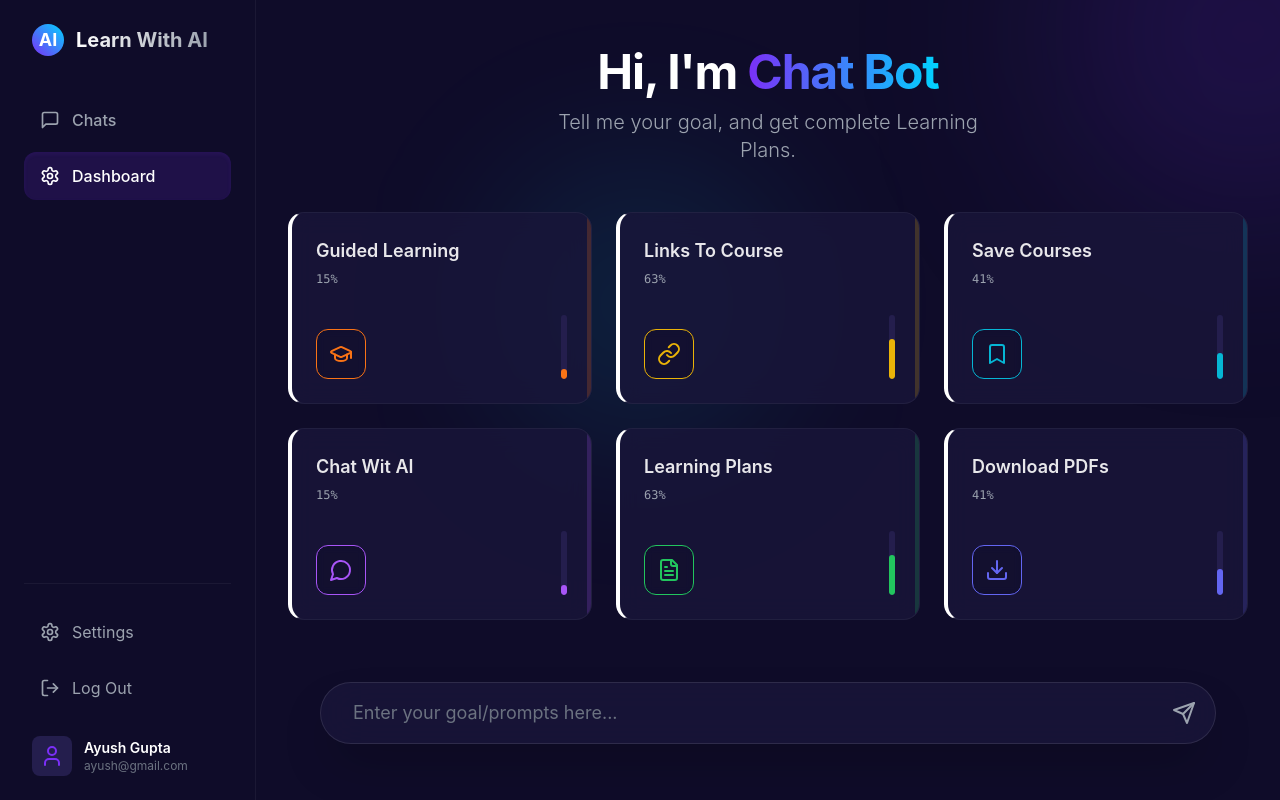
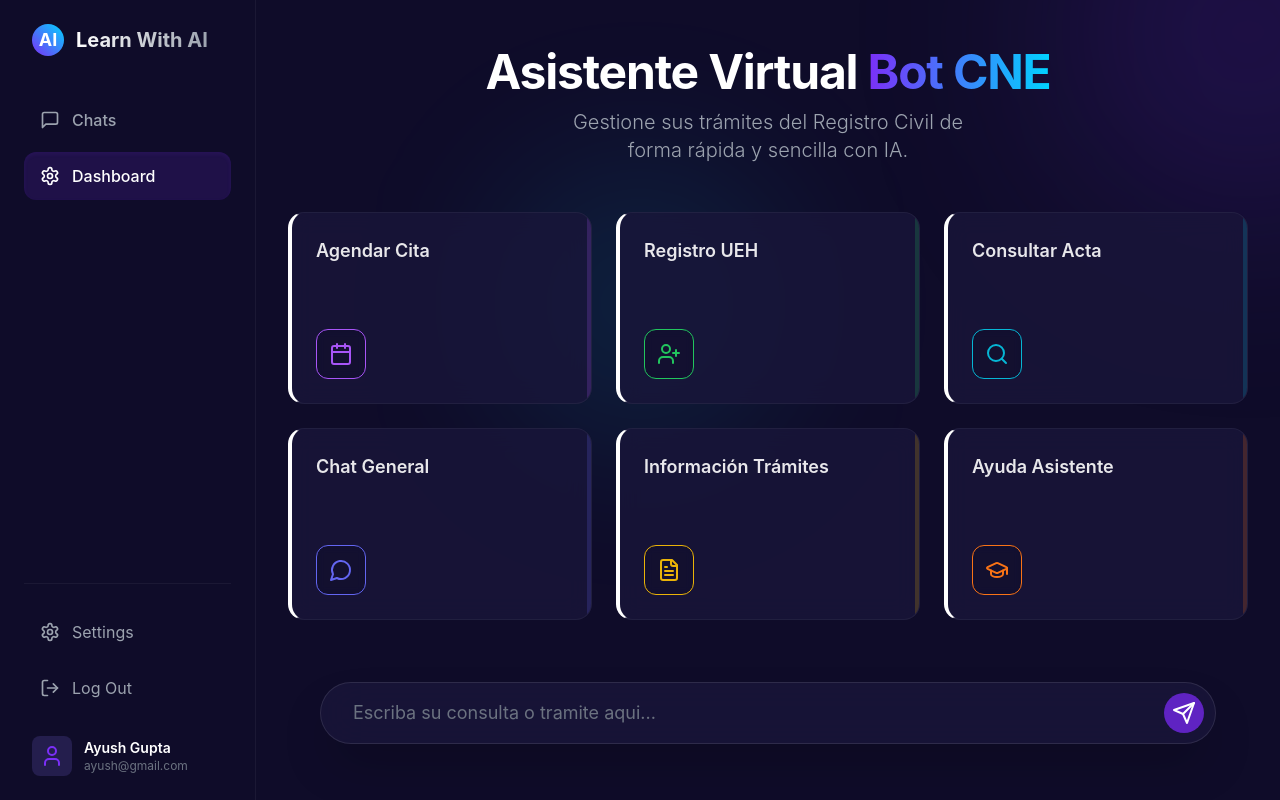
Before and after one commit to silvaanthony2005/Bot-de-gesti-n-onrc, a React (Vite) app in the folder frontend/: page /dashboard in a window 1280 px wide. Built offline with nearby package versions, Linux system fonts and the light colour scheme.

Commit message:
feat: Agregar navegación al chat con prompts iniciales desde el Dashboard

```diff
--- a/frontend/src/pages/ChatPage.jsx
+++ b/frontend/src/pages/ChatPage.jsx
@@ -3,14 +3,28 @@ import { Send, User, Bot, Loader2 } from 'lucide-react';
 import { Input } from '@/components/ui/Input';
 import { chatService } from '@/services/chatService';
 import { getFormById } from '@/components/features/forms/registry';
+import { useLocation } from 'react-router-dom';
 
 export default function ChatPage() {
+  const location = useLocation();
   const [messages, setMessages] = useState([
     { id: 1, role: 'bot', text: '¡Hola! Soy el asistente virtual del Registro Civil. ¿En qué puedo ayudarte hoy?' }
   ]);
   const [input, setInput] = useState('');
   const [isLoading, setIsLoading] = useState(false);
   const messagesEndRef = useRef(null);
+
+  const hasSentInitialPrompt = useRef(false);
+
+  // Efecto para manejar el prompt inicial desde el Dashboard
+  useEffect(() => {
+    if (location.state?.initialPrompt && !hasSentInitialPrompt.current) {
+      hasSentInitialPrompt.current = true;
+      sendMessage(location.state.initialPrompt);
+      // Limpiar el estado para evitar repeticiones
+      window.history.replaceState({}, document.title);
+    }
+  }, [location.state]);
 
   const scrollToBottom = () => {
     messagesEndRef.current?.scrollIntoView({ behavior: "smooth" });
@@ -20,20 +34,15 @@ export default function ChatPage() {
     scrollToBottom();
   }, [messages, isLoading]);
 
-  const handleSend = async (e) => {
-    e.preventDefault();
-    if (!input.trim() || isLoading) return;
+  const sendMessage = async (text) => {
+    if (!text.trim() || isLoading) return;
 
-    const userMessage = input.trim();
-    setMessages(prev => [...prev, { id: Date.now(), role: 'user', text: userMessage }]);
-    setInput('');
+    setMessages(prev => [...prev, { id: Date.now(), role: 'user', text: text.trim() }]);
     setIsLoading(true);
 
     try {
-      const data = await chatService.sendMessage(userMessage);
+      const data = await chatService.sendMessage(text);
 
-      // Detectar comandos especiales para formularios
-      // Ejemplo de respuesta n8n: "[FORMULARIO: REGISTRO_UEH] Por favor llene..."
       const formMatch = data.response.match(/\[FORMULARIO:\s*(\w+)\]/);
       let formId = null;
       let cleanText = data.response;
@@ -60,6 +69,14 @@ export default function ChatPage() {
     } finally {
       setIsLoading(false);
     }
+  };
+
+  const handleSend = async (e) => {
+    e.preventDefault();
+    if (!input.trim() || isLoading) return;
+    const userMessage = input.trim();
+    setInput('');
+    await sendMessage(userMessage);
   };
 
   const renderMessageContent = (msg) => {
--- a/frontend/src/pages/DashboardPage.jsx
+++ b/frontend/src/pages/DashboardPage.jsx
@@ -1,45 +1,93 @@
 import React from 'react';
-import { Send, GraduationCap, Link, Bookmark, MessageCircle, FileText, Download } from 'lucide-react';
+import { Send, GraduationCap, Calendar, UserPlus, Search, MessageCircle, FileText, Download } from 'lucide-react';
 import { ActionCard } from '@/features/dashboard/components/ActionCard';
 import { Input } from '@/components/ui/Input';
+import { useNavigate } from 'react-router-dom';
 
 export default function DashboardPage() {
+  const navigate = useNavigate();
+
+  const handleAction = (prompt) => {
+    // Navegamos al chat pasando el prompt inicial como estado
+    navigate('/chat', { state: { initialPrompt: prompt } });
+  };
+
   const actions = [
-    { title: "Guided Learning", icon: GraduationCap, progress: 15, color: "orange" },
-    { title: "Links To Course", icon: Link, progress: 63, color: "yellow" },
-    { title: "Save Courses", icon: Bookmark, progress: 41, color: "cyan" },
-    { title: "Chat Wit AI", icon: MessageCircle, progress: 15, color: "purple" },
-    { title: "Learning Plans", icon: FileText, progress: 63, color: "green" },
-    { title: "Download PDFs", icon: Download, progress: 41, color: "indigo" },
+    {
+      title: "Agendar Cita",
+      icon: Calendar,
+      color: "purple",
+      onClick: () => handleAction("Quisiera agendar una cita para mi registro")
+    },
+    {
+      title: "Registro UEH",
+      icon: UserPlus,
+      color: "green",
+      onClick: () => handleAction("Quiero iniciar un registro de Unión Estable de Hecho")
+    },
+    {
+      title: "Consultar Acta",
+      icon: Search,
+      color: "cyan",
+      onClick: () => handleAction("Necesito buscar un acta en el sistema")
+    },
+    {
+      title: "Chat General",
+      icon: MessageCircle,
+      color: "indigo",
+      onClick: () => navigate('/chat')
+    },
+    {
+      title: "Información Trámites",
+      icon: FileText,
+      color: "yellow",
+      onClick: () => handleAction("¿Qué requisitos necesito para los trámites?")
+    },
+    {
+      title: "Ayuda Asistente",
+      icon: GraduationCap,
+      color: "orange",
+      onClick: () => handleAction("¿Cómo funciona este asistente virtual?")
+    },
   ];
 
   return (
     <div className="flex flex-col h-full max-w-5xl mx-auto px-3 md:px-4 lg:p-8">
       {/* Header Section - Flex None to stay fixed */}
       <div className="flex-none mb-2 md:mb-12 mt-2 md:mt-4 text-center space-y-1 md:space-y-3">
-        <h1 className="text-3xl md:text-5xl font-bold text-white tracking-tight">
-          Hi, I'm <span className="text-transparent bg-clip-text bg-gradient-to-r from-primary-500 to-accent-blue">Chat Bot</span>
+        <h1 className="text-3xl md:text-5xl font-bold text-white tracking-tight leading-tight">
+          Asistente Virtual <span className="text-transparent bg-clip-text bg-gradient-to-r from-primary-500 to-accent-blue">Bot CNE</span>
         </h1>
-        <p className="text-sm md:text-xl text-gray-400 font-light max-w-md mx-auto">Tell me your goal, and get complete Learning Plans.</p>
+        <p className="text-sm md:text-xl text-gray-400 font-light max-w-md mx-auto">Gestione sus trámites del Registro Civil de forma rápida y sencilla con IA.</p>
       </div>
 
       {/* Grid Section - Flex 1 + Overflow Auto handles the scroll */}
       <div className="flex-1 min-h-0 overflow-y-auto no-scrollbar">
           <div className="grid grid-cols-2 lg:grid-cols-3 gap-2 md:gap-6 pb-2 md:pb-4">
             {actions.map((action, idx) => (
-                <ActionCard key={idx} {...action} />
+                <div key={idx} onClick={action.onClick} className="cursor-pointer">
+                  <ActionCard {...action} progress={null} />
+                </div>
             ))}
           </div>
       </div>
 
       {/* Footer Prompt Input - Flex None to stay at bottom */}
       <div className="flex-none mt-1 mb-2 md:mt-4 md:mb-6">
-        <form onSubmit={(e) => e.preventDefault()} className="relative max-w-4xl mx-auto">
+        <form
+          onSubmit={(e) => {
+            e.preventDefault();
+            const val = e.target.elements.goal.value;
+            if (val.trim()) handleAction(val);
+          }}
+          className="relative max-w-4xl mx-auto"
+        >
             <Input
-                placeholder="Enter your goal/prompts here..."
-                className="bg-dark-800/80 backdrop-blur-xl border-white/10 rounded-full py-2.5 md:py-4 px-5 md:px-8 text-sm md:text-lg shadow-2xl shadow-primary-900/20 w-full"
+                name="goal"
+                placeholder="Escriba su consulta o tramite aqui..."
+                className="bg-dark-800/80 backdrop-blur-xl border-white/10 rounded-full py-2.5 md:py-4 px-5 md:px-8 text-sm md:text-lg shadow-2xl shadow-primary-900/20 w-full focus:ring-2 focus:ring-primary-500 outline-none"
             />
-            <button type="submit" className="absolute right-2 md:right-3 top-1/2 -translate-y-1/2 p-2 bg-transparent text-gray-400 hover:text-white transition-colors">
+            <button type="submit" className="absolute right-2 md:right-3 top-1/2 -translate-y-1/2 p-2 bg-primary-600 rounded-full text-white hover:bg-primary-700 transition-all">
                 <Send className="w-5 h-5 md:w-6 md:h-6" />
             </button>
         </form>
```
